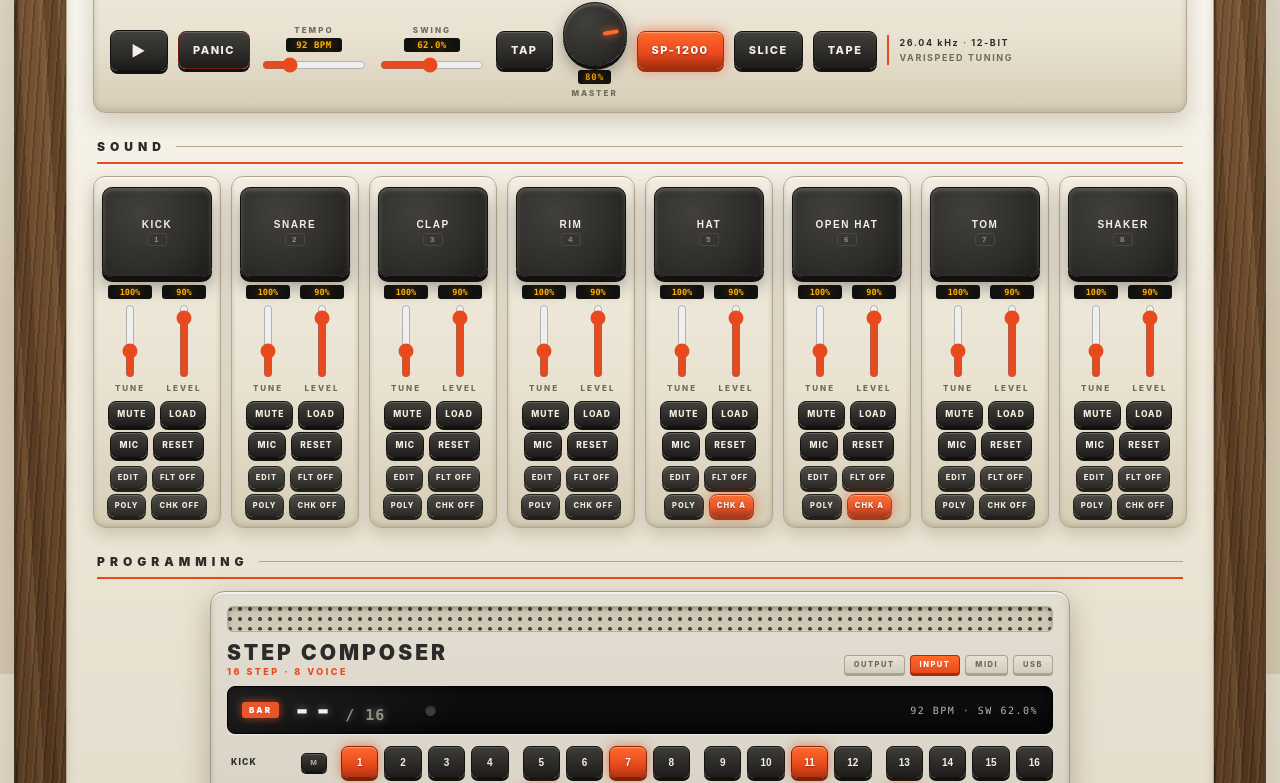
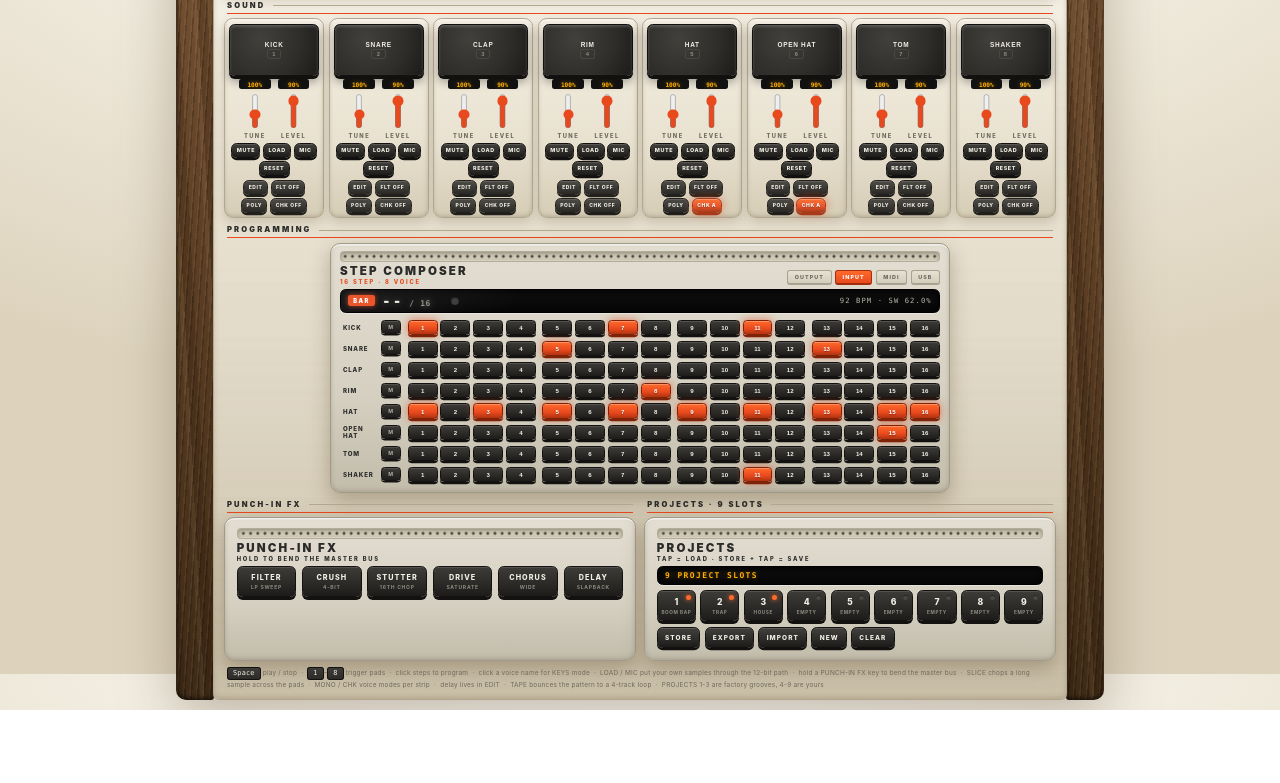
Before and after one commit to sefuwunder/sp1200, a website: page public/index.html in a window 1280 px wide. Shown: the part 126-909 px from the top of the page. After the commit the page ends 836 px from the top, so only its background shows below. Drawn offline with Linux system fonts and the light colour scheme.

Commit message:
Add 10 file(s)

```diff
--- a/public/app.js
+++ b/public/app.js
@@ -2238,9 +2238,14 @@
     });
     paintKoMeta();
 
+    // ---- punch-in FX + projects side-by-side (fits 1080p) ----
+    var duo = el("div", "duo", app);
+    var duoA = el("div", "duo-col", duo);
+    var duoB = el("div", "duo-col", duo);
+    ui.duo = duo; ui.duoA = duoA; ui.duoB = duoB;
     // ---- punch-in FX: hold a key, bend the master bus, let go ----
-    var fxt = el("div", "section-title", app); fxt.textContent = "PUNCH-IN FX";
-    var fxm = el("div", "fx-mod", app);
+    var fxt = el("div", "section-title", duoA); fxt.textContent = "PUNCH-IN FX";
+    var fxm = el("div", "fx-mod", duoA);
     el("div", "ko-grille", fxm);
     var fxHead = el("div", "ko-head", fxm);
     var fxTitle = el("div", "ko-title", fxHead); fxTitle.textContent = "PUNCH-IN FX";
@@ -2283,8 +2288,8 @@
     });
 
     // ---- projects: 9 K.O. slots (1-3 factory grooves, 4-9 yours) ----
-    var prt = el("div", "section-title", app); prt.textContent = "PROJECTS \u00B7 9 SLOTS";
-    var pm = el("div", "proj-mod", app);
+    var prt = el("div", "section-title", duoB); prt.textContent = "PROJECTS \u00B7 9 SLOTS";
+    var pm = el("div", "proj-mod", duoB);
     el("div", "ko-grille", pm);
     var pHead = el("div", "ko-head", pm);
     var pTitle = el("div", "ko-title", pHead); pTitle.textContent = "PROJECTS";
@@ -2438,10 +2443,30 @@
     buildUI();
     if (!any) applyPreset("Boom Bap");
     else syncUIFromState(); // reflect loaded state in the freshly built UI
+    fitViewport();
+    if (typeof window !== "undefined" && window.addEventListener) {
+      window.addEventListener("resize", fitViewport);
+    }
+  }
+
+  // Scale the machine down just enough to fit short viewports (e.g. 1080p
+  // with browser chrome): never scales up, never below 0.72.
+  function fitViewport() {
+    if (typeof document === "undefined" || !document.querySelector) return;
+    var m = document.querySelector(".machine");
+    if (!m) return;
+    m.style.zoom = "";
+    var h = m.getBoundingClientRect().height + 20;
+    var vh = (typeof window !== "undefined" && window.innerHeight) || 900;
+    var z = vh / h;
+    if (z > 1) z = 1;
+    if (z < 0.72) z = 0.72;
+    if (z < 1) m.style.zoom = z;
   }
 
   // expose for tests
   var api = { init: init, state: state, ui: ui, applyPreset: applyPreset, PAD_DEFS: PAD_DEFS, PRESETS: PRESETS,
+    _fitViewport: fitViewport,
     _playPad: function (i, w) { return playPad(i, w); },
     _scheduleStep: function (s, t) { return scheduleStep(s, t); },
     _start: startTransport, _stop: stopTransport,
--- a/public/style.css
+++ b/public/style.css
@@ -29,7 +29,7 @@
   color: var(--ink);
   font-family: -apple-system, BlinkMacSystemFont, "SF Pro Text", Inter, "Segoe UI", sans-serif;
   min-height: 100vh;
-  padding: 22px 14px 54px;
+  padding: 8px 10px 10px;
   -webkit-tap-highlight-color: transparent;
 }
 
@@ -55,7 +55,7 @@
 .chassis {
   position: relative; flex: 1; min-width: 0;
   border-radius: 8px;
-  padding: 26px 26px 26px;
+  padding: 12px 14px;
   background:
     linear-gradient(180deg, rgba(255,255,255,.7), rgba(255,255,255,0) 22%, rgba(120,100,70,.14)),
     repeating-linear-gradient(180deg, rgba(255,255,255,.05) 0 1px, transparent 1px 3px),
@@ -68,7 +68,7 @@
 
 /* dotted speaker grille strip (reused on modules) */
 .ko-grille {
-  height: 26px; border-radius: 6px; margin-bottom: 10px;
+  height: 15px; border-radius: 5px; margin-bottom: 6px;
   background-color: #cfc8b4;
   background-image: radial-gradient(circle, #4a4843 1.7px, transparent 2.3px);
   background-size: 10px 10px; background-position: center;
@@ -78,8 +78,8 @@
 
 /* ---------- transport: K.O. top panel ---------- */
 .top {
-  display: flex; align-items: stretch; gap: 18px; flex-wrap: wrap;
-  padding: 14px 16px; margin-bottom: 6px;
+  display: flex; align-items: stretch; gap: 12px; flex-wrap: wrap;
+  padding: 8px 12px; margin-bottom: 2px;
   background: linear-gradient(180deg, var(--cream-hi), var(--cream) 60%, var(--cream-lo));
   border: 1px solid var(--cream-line); border-radius: var(--radius);
   box-shadow: inset 0 2px 0 rgba(255,255,255,.65), inset 0 -2px 6px rgba(120,110,90,.3),
@@ -87,20 +87,20 @@
 }
 .brand { min-width: 170px; }
 .brand h1 {
-  margin: 0; font-size: 30px; font-weight: 900; letter-spacing: 4px; color: var(--ink); line-height: 1;
+  margin: 0; font-size: 22px; font-weight: 900; letter-spacing: 3px; color: var(--ink); line-height: 1;
 }
 .brand h1 .ko-badge {
   display: inline-block; vertical-align: 6px; margin-left: 8px;
   font-size: 10px; letter-spacing: 2px; color: #fff; background: var(--orange);
   border-radius: 4px; padding: 3px 7px; box-shadow: 0 0 10px rgba(232,73,29,.6);
 }
-.brand p { margin: 5px 0 0; font-size: 9px; letter-spacing: 2.6px; color: var(--ink-soft); font-weight: 700; }
+.brand p { margin: 3px 0 0; font-size: 8px; letter-spacing: 2.4px; color: var(--ink-soft); font-weight: 700; }
 
 /* message LCD: terse K.O.-style feedback for every action */
 .msg-lcd {
   flex: 1; min-width: 200px; display: flex; align-items: center; gap: 12px;
   background: linear-gradient(180deg, #101012, #060607);
-  border: 1px solid #000; border-radius: 8px; padding: 8px 14px;
+  border: 1px solid #000; border-radius: 8px; padding: 6px 10px;
   box-shadow: inset 0 3px 12px rgba(0,0,0,.9), 0 1px 0 rgba(255,255,255,.5);
   position: relative; overflow: hidden;
 }
@@ -110,7 +110,7 @@
 }
 .msg-lcd .msg {
   font-family: "SF Mono", ui-monospace, Menlo, Consolas, monospace;
-  font-size: 17px; font-weight: 700; letter-spacing: 2px; color: var(--amber);
+  font-size: 13px; font-weight: 700; letter-spacing: 2px; color: var(--amber);
   text-shadow: 0 0 10px rgba(255,176,0,.5); white-space: nowrap;
   overflow: hidden; text-overflow: ellipsis;
 }
@@ -123,7 +123,7 @@
 /* master rotary knob, K.O.-style */
 .knob-wrap { display: flex; flex-direction: column; align-items: center; gap: 4px; }
 .knob {
-  width: 64px; height: 64px; border-radius: 50%; cursor: ns-resize; position: relative; flex: none;
+  width: 48px; height: 48px; border-radius: 50%; cursor: ns-resize; position: relative; flex: none;
   background: radial-gradient(circle at 35% 30%, var(--key-hi), var(--key) 60%, var(--key-lo));
   border: 1px solid var(--key-edge);
   box-shadow: 0 4px 0 var(--key-edge), 0 8px 16px rgba(0,0,0,.35), inset 0 2px 3px rgba(255,255,255,.25);
@@ -131,18 +131,18 @@
 .knob:active { transform: translateY(2px); box-shadow: 0 2px 0 var(--key-edge), 0 4px 10px rgba(0,0,0,.35), inset 0 2px 3px rgba(255,255,255,.25); }
 .knob-dial { position: absolute; inset: 6px; border-radius: 50%; }
 .knob-ind {
-  position: absolute; left: 50%; top: 2px; width: 4px; height: 16px; margin-left: -2px;
+  position: absolute; left: 50%; top: 2px; width: 4px; height: 12px; margin-left: -2px;
   background: var(--orange-hot); border-radius: 2px;
   box-shadow: 0 0 8px rgba(255,106,43,.9);
-  transform-origin: 2px 24px;
+  transform-origin: 2px 16px;
 }
 .knob-val {
   font-family: "SF Mono", ui-monospace, Menlo, Consolas, monospace;
-  font-size: 9px; font-weight: 700; letter-spacing: 1px; color: var(--ink);
-  background: #111; color: var(--amber); border-radius: 3px; padding: 2px 7px;
+  font-size: 8px; font-weight: 700; letter-spacing: 1px; color: var(--ink);
+  background: #111; color: var(--amber); border-radius: 3px; padding: 2px 6px;
   text-shadow: 0 0 8px rgba(255,176,0,.5);
 }
-.knob-lab { font-size: 8px; font-weight: 800; letter-spacing: 2px; color: var(--ink-soft); }
+.knob-lab { font-size: 7px; font-weight: 800; letter-spacing: 2px; color: var(--ink-soft); }
 
 .transport { display: flex; align-items: center; gap: 10px; flex-wrap: wrap; }
 
@@ -151,8 +151,8 @@
   font-family: inherit; cursor: pointer; user-select: none;
   border: 1px solid var(--key-edge); border-radius: 8px;
   background: linear-gradient(180deg, var(--key-hi), var(--key) 55%, var(--key-lo));
-  color: #f2efe6; font-size: 11px; font-weight: 800; letter-spacing: 1.5px;
-  padding: 11px 14px;
+  color: #f2efe6; font-size: 10px; font-weight: 800; letter-spacing: 1.5px;
+  padding: 8px 10px;
   box-shadow: 0 3px 0 var(--key-edge), inset 0 1px 0 rgba(255,255,255,.18);
   transition: transform .05s ease, box-shadow .05s ease;
 }
@@ -162,7 +162,7 @@
   border-color: var(--orange-deep); color: #fff; text-shadow: 0 1px 2px rgba(0,0,0,.4);
   box-shadow: 0 3px 0 var(--orange-deep), 0 0 14px rgba(232,73,29,.65), inset 0 1px 0 rgba(255,255,255,.35);
 }
-.play-btn { font-size: 15px; padding: 10px 20px; }
+.play-btn { font-size: 13px; padding: 8px 14px; }
 .btn.panic { border-color: #6e1a13; }
 .btn.warn.on { background: linear-gradient(180deg, #ff7a5c, #d63c2f 60%, #96271e); border-color: #6e1a13; box-shadow: 0 3px 0 #6e1a13, 0 0 14px rgba(214,60,47,.6), inset 0 1px 0 rgba(255,255,255,.35); }
 
@@ -176,19 +176,19 @@
   background: #111; color: var(--amber); border-radius: 3px; padding: 2px 7px; min-width: 56px; text-align: center;
   text-shadow: 0 0 8px rgba(255,176,0,.5);
 }
-.ctl input[type="range"] { width: 104px; accent-color: var(--orange); cursor: pointer; }
+.ctl input[type="range"] { width: 84px; accent-color: var(--orange); cursor: pointer; }
 .ctl .flab, .fader .flab { font-size: 8px; font-weight: 800; letter-spacing: 2px; color: var(--ink-soft); }
 
 .spec {
-  font-size: 9px; letter-spacing: 1.6px; color: var(--ink-soft); font-weight: 700; line-height: 1.7;
+  font-size: 8px; letter-spacing: 1.4px; color: var(--ink-soft); font-weight: 700; line-height: 1.5;
   border-left: 2px solid var(--orange); padding-left: 10px;
 }
 .spec b { color: var(--ink); }
 
 /* ---------- section titles: silkscreen on cream ---------- */
 .section-title {
-  margin: 26px 4px 12px; padding-bottom: 8px;
-  font-size: 12px; font-weight: 900; letter-spacing: 5px; color: var(--ink);
+  margin: 10px 4px 6px; padding-bottom: 4px;
+  font-size: 10.5px; font-weight: 900; letter-spacing: 3px; color: var(--ink);
   border-bottom: 2px solid var(--orange);
   display: flex; align-items: center; gap: 10px;
 }
@@ -197,24 +197,24 @@
 }
 
 /* ---------- SOUND: pad strips ---------- */
-.pads { display: grid; grid-template-columns: repeat(8, 1fr); gap: 10px; }
+.pads { display: grid; grid-template-columns: repeat(8, 1fr); gap: 6px; }
 @media (max-width: 1100px) { .pads { grid-template-columns: repeat(4, 1fr); } }
 @media (max-width: 560px) { .pads { grid-template-columns: repeat(2, 1fr); } }
 .pad-card {
   background: linear-gradient(180deg, var(--cream-hi), var(--cream) 60%, var(--cream-lo));
   border: 1px solid var(--cream-line); border-radius: var(--radius);
-  padding: 10px 8px; display: flex; flex-direction: column; align-items: center; gap: 8px;
+  padding: 6px 6px; display: flex; flex-direction: column; align-items: center; gap: 5px;
   box-shadow: inset 0 2px 0 rgba(255,255,255,.6), inset 0 -2px 5px rgba(120,110,90,.3),
     0 6px 16px rgba(90,70,40,.22);
 }
 .pad-card.muted { opacity: .55; }
 .pad {
-  width: 100%; aspect-ratio: 1 / .82; border-radius: 10px; cursor: pointer; padding: 6px;
+  width: 100%; aspect-ratio: 1 / .58; border-radius: 8px; cursor: pointer; padding: 4px;
   background: radial-gradient(circle at 35% 28%, var(--key-hi), var(--key) 60%, var(--key-lo));
   border: 1px solid var(--key-edge); color: #f2efe6;
-  box-shadow: 0 5px 0 var(--key-edge), 0 10px 18px rgba(0,0,0,.35), inset 0 2px 4px rgba(255,255,255,.22);
-  display: flex; flex-direction: column; align-items: center; justify-content: center; gap: 3px;
-  font-size: 10px; font-weight: 800; letter-spacing: 1.5px;
+  box-shadow: 0 4px 0 var(--key-edge), 0 8px 14px rgba(0,0,0,.35), inset 0 2px 4px rgba(255,255,255,.22);
+  display: flex; flex-direction: column; align-items: center; justify-content: center; gap: 2px;
+  font-size: 9px; font-weight: 800; letter-spacing: 1px;
   transition: transform .04s ease, box-shadow .04s ease;
 }
 .pad:active, .pad.hit { transform: translateY(3px); box-shadow: 0 2px 0 var(--key-edge), 0 4px 10px rgba(0,0,0,.35), inset 0 2px 4px rgba(255,255,255,.22); }
@@ -231,12 +231,12 @@
   text-shadow: 0 0 8px rgba(255,176,0,.5);
 }
 .fader input.vf {
-  writing-mode: vertical-lr; direction: rtl; width: 22px; height: 74px;
+  writing-mode: vertical-lr; direction: rtl; width: 20px; height: 50px;
   accent-color: var(--orange); cursor: pointer;
 }
-.pbtns { display: flex; gap: 5px; flex-wrap: wrap; justify-content: center; }
-.pbtns .btn { font-size: 8.5px; padding: 7px 8px; letter-spacing: 1px; }
-.pbtns.sub .btn { font-size: 7.5px; padding: 6px 7px; opacity: .92; }
+.pbtns { display: flex; gap: 4px; flex-wrap: wrap; justify-content: center; }
+.pbtns .btn { font-size: 7.5px; padding: 5px 6px; letter-spacing: .8px; }
+.pbtns.sub .btn { font-size: 7px; padding: 5px 6px; opacity: .92; }
 .btn.mic-live {
   background: linear-gradient(180deg, #ff7a5c, #d63c2f 60%, #96271e); border-color: #6e1a13; color: #fff;
   box-shadow: 0 3px 0 #6e1a13, 0 0 14px rgba(214,60,47,.8), inset 0 1px 0 rgba(255,255,255,.35);
@@ -259,14 +259,14 @@
   --ko-lcd: #0a0a0b;
   max-width: 860px; margin: 0 auto;
   background: linear-gradient(180deg, var(--ko-cream-hi), var(--ko-cream) 60%, var(--ko-cream-lo));
-  border: 1px solid #a09a88; border-radius: 14px; padding: 14px 16px 16px;
+  border: 1px solid #a09a88; border-radius: 14px; padding: 10px 12px 12px;
   box-shadow: inset 0 2px 0 rgba(255,255,255,.65), inset 0 -2px 6px rgba(120,110,90,.35),
     0 10px 28px rgba(90,70,40,.35);
   color: var(--ko-ink);
 }
-.ko-head { display: flex; align-items: flex-end; justify-content: space-between; gap: 12px; margin-bottom: 10px; flex-wrap: wrap; }
-.ko-title { font-weight: 900; font-size: 21px; letter-spacing: 3px; color: var(--ko-ink); line-height: 1; }
-.ko-title small { display: block; font-size: 9px; letter-spacing: 2.5px; color: var(--ko-orange); margin-top: 4px; font-weight: 800; }
+.ko-head { display: flex; align-items: flex-end; justify-content: space-between; gap: 12px; margin-bottom: 6px; flex-wrap: wrap; }
+.ko-title { font-weight: 900; font-size: 16px; letter-spacing: 3px; color: var(--ko-ink); line-height: 1; }
+.ko-title small { display: block; font-size: 8px; letter-spacing: 2.5px; color: var(--ko-orange); margin-top: 2px; font-weight: 800; }
 .ko-tabs { display: flex; gap: 5px; }
 .ko-tabs span {
   font-size: 7.5px; font-weight: 800; letter-spacing: 1.5px; color: var(--ko-ink-soft);
@@ -275,9 +275,9 @@
 }
 .ko-tabs span.hot { background: linear-gradient(180deg, var(--ko-orange-hot), var(--ko-orange)); color: #fff; border-color: #a32e0e; }
 .ko-lcd {
-  display: flex; align-items: center; gap: 14px;
+  display: flex; align-items: center; gap: 10px;
   background: linear-gradient(180deg, #101012, #060607);
-  border: 1px solid #000; border-radius: 8px; padding: 8px 14px; margin-bottom: 12px;
+  border: 1px solid #000; border-radius: 8px; padding: 5px 10px; margin-bottom: 8px;
   box-shadow: inset 0 3px 12px rgba(0,0,0,.9), 0 1px 0 rgba(255,255,255,.5);
   position: relative; overflow: hidden;
 }
@@ -292,10 +292,10 @@
 }
 .ko-lcd .digits {
   font-family: "SF Mono", ui-monospace, Menlo, Consolas, monospace;
-  font-size: 30px; font-weight: 700; letter-spacing: 3px; color: #f4f1e8;
-  text-shadow: 0 0 10px rgba(244,241,232,.45); line-height: 1; min-width: 118px;
+  font-size: 20px; font-weight: 700; letter-spacing: 3px; color: #f4f1e8;
+  text-shadow: 0 0 10px rgba(244,241,232,.45); line-height: 1; min-width: 86px;
 }
-.ko-lcd .digits small { font-size: 15px; color: #8f8c82; letter-spacing: 1px; }
+.ko-lcd .digits small { font-size: 11px; color: #8f8c82; letter-spacing: 1px; }
 .ko-lcd .play-dot {
   width: 11px; height: 11px; border-radius: 50%; background: #3a3a3c;
   box-shadow: inset 0 1px 2px rgba(0,0,0,.8); flex: none;
@@ -306,10 +306,10 @@
   font-family: "SF Mono", ui-monospace, Menlo, Consolas, monospace;
   font-size: 10px; letter-spacing: 1.5px; color: #b9b5a8;
 }
-.seq-row { display: flex; align-items: center; gap: 10px; margin-bottom: 8px; }
+.seq-row { display: flex; align-items: center; gap: 6px; margin-bottom: 4px; }
 .seq-row:last-child { margin-bottom: 0; }
 .seq-label {
-  width: 104px; flex: none; cursor: pointer;
+  width: 88px; flex: none; cursor: pointer;
   display: flex; align-items: center; justify-content: space-between; gap: 6px;
   font-size: 8.5px; letter-spacing: 1.2px; font-weight: 800; color: var(--ko-ink);
   border-radius: 5px; padding: 3px 4px;
@@ -332,15 +332,15 @@
   color: #fff; border-color: #7e2208;
   box-shadow: 0 0 10px rgba(232,73,29,.75), inset 0 1px 0 rgba(255,255,255,.35);
 }
-.seq-steps { display: flex; gap: 6px; flex: 1; }
+.seq-steps { display: flex; gap: 4px; flex: 1; }
 .step {
-  flex: 1; height: 32px; border-radius: 7px; border: 1px solid #131210; cursor: pointer; padding: 0;
+  flex: 1; height: 21px; border-radius: 5px; border: 1px solid #131210; cursor: pointer; padding: 0;
   background: linear-gradient(180deg, var(--ko-key-hi), var(--ko-key) 55%, var(--ko-key-lo));
-  color: #f2efe6; font-size: 10px; font-weight: 700;
+  color: #f2efe6; font-size: 8.5px; font-weight: 700;
   box-shadow: 0 3px 0 #131210, inset 0 1px 0 rgba(255,255,255,.16);
   transition: transform .05s ease, box-shadow .05s ease, background .08s ease;
 }
-.step.beat { margin-left: 8px; }
+.step.beat { margin-left: 5px; }
 .step.beat:first-child { margin-left: 0; }
 .step:active { transform: translateY(2px); box-shadow: 0 1px 0 #131210, inset 0 1px 0 rgba(255,255,255,.16); }
 .step.on {
@@ -379,7 +379,7 @@
 @media (max-width: 640px) { .fx-keys { grid-template-columns: repeat(3, 1fr); } }
 .fx-key {
   font-family: inherit; cursor: pointer; user-select: none; -webkit-user-select: none;
-  border: 1px solid #131210; border-radius: 9px; padding: 13px 4px;
+  border: 1px solid #131210; border-radius: 8px; padding: 8px 4px;
   background: linear-gradient(180deg, #3d3c38, #2c2b28 55%, #1d1c1a);
   color: #f2efe6; font-size: 10px; font-weight: 800; letter-spacing: 1.5px;
   box-shadow: 0 4px 0 #131210, inset 0 1px 0 rgba(255,255,255,.16);
@@ -396,13 +396,13 @@
 .fx-key.live small { color: #ffd9c4; }
 
 /* ---------- PROJECTS module: 9 K.O. slots ---------- */
-.proj-keys { display: grid; grid-template-columns: repeat(9, 1fr); gap: 8px; margin-bottom: 10px; }
+.proj-keys { display: grid; grid-template-columns: repeat(9, 1fr); gap: 6px; margin-bottom: 8px; }
 @media (max-width: 640px) { .proj-keys { grid-template-columns: repeat(5, 1fr); } }
 .proj-key {
   position: relative; font-family: inherit; cursor: pointer;
-  border: 1px solid #131210; border-radius: 9px; padding: 12px 4px 10px;
+  border: 1px solid #131210; border-radius: 8px; padding: 8px 4px 7px;
   background: linear-gradient(180deg, #3d3c38, #2c2b28 55%, #1d1c1a);
-  color: #f2efe6; font-size: 14px; font-weight: 800;
+  color: #f2efe6; font-size: 12px; font-weight: 800;
   box-shadow: 0 4px 0 #131210, inset 0 1px 0 rgba(255,255,255,.16);
   transition: transform .05s ease, box-shadow .05s ease;
 }
@@ -417,24 +417,31 @@
   outline: 2px solid var(--orange-hot); outline-offset: 1px;
   box-shadow: 0 4px 0 #131210, 0 0 14px rgba(255,106,43,.7), inset 0 1px 0 rgba(255,255,255,.16);
 }
-.proj-ops { display: flex; gap: 8px; flex-wrap: wrap; }
-.proj-ops .btn { font-size: 10px; padding: 10px 14px; }
+.proj-ops { display: flex; gap: 6px; flex-wrap: wrap; }
+.proj-ops .btn { font-size: 9px; padding: 8px 10px; }
 .btn.armed {
   background: linear-gradient(180deg, var(--orange-hot), var(--orange) 60%, var(--orange-deep));
   border-color: var(--orange-deep); color: #fff;
   box-shadow: 0 3px 0 var(--orange-deep), 0 0 14px rgba(232,73,29,.65), inset 0 1px 0 rgba(255,255,255,.35);
 }
 .proj-lcd {
-  display: flex; align-items: center; gap: 10px; margin-bottom: 12px;
+  display: flex; align-items: center; gap: 10px; margin-bottom: 8px;
   background: linear-gradient(180deg, #101012, #060607);
-  border: 1px solid #000; border-radius: 8px; padding: 7px 12px;
+  border: 1px solid #000; border-radius: 8px; padding: 5px 10px;
   box-shadow: inset 0 3px 12px rgba(0,0,0,.9), 0 1px 0 rgba(255,255,255,.5);
 }
 .proj-lcd .msg {
   font-family: "SF Mono", ui-monospace, Menlo, Consolas, monospace;
-  font-size: 13px; font-weight: 700; letter-spacing: 2px; color: var(--amber);
+  font-size: 11px; font-weight: 700; letter-spacing: 2px; color: var(--amber);
   text-shadow: 0 0 10px rgba(255,176,0,.5); white-space: nowrap; overflow: hidden; text-overflow: ellipsis;
 }
+
+/* FX + PROJECTS sit side-by-side on wide screens so the whole machine fits 1080p */
+.duo { display: flex; gap: 12px; align-items: stretch; }
+.duo-col { flex: 1; min-width: 0; display: flex; flex-direction: column; }
+.duo-col .section-title { margin-top: 10px; }
+.duo-col .fx-mod, .duo-col .proj-mod { max-width: none; margin: 0; flex: 1; }
+@media (max-width: 1100px) { .duo { flex-direction: column; } }
 
 /* ---------- modals: editor / slicer / tape (cream K.O. panels) ---------- */
 .overlay {
@@ -510,7 +517,7 @@
 
 /* ---------- footer ---------- */
 .foot {
-  margin: 26px 4px 0; font-size: 10.5px; line-height: 2; color: var(--ink-soft); letter-spacing: .3px;
+  margin: 10px 4px 0; font-size: 9px; line-height: 1.7; color: var(--ink-soft); letter-spacing: .3px;
 }
 .foot kbd {
   font-family: "SF Mono", ui-monospace, Menlo, Consolas, monospace; font-size: 9.5px;
@@ -520,13 +527,13 @@
 
 /* ---------- responsive ---------- */
 @media (max-width: 760px) {
-  .chassis { padding: 18px 12px; }
-  .top { gap: 12px; }
-  .brand h1 { font-size: 24px; }
+  .chassis { padding: 10px 8px; }
+  .top { gap: 8px; }
+  .brand h1 { font-size: 18px; }
   .msg-lcd { order: 5; flex-basis: 100%; }
-  .seq-label { width: 78px; font-size: 7.5px; }
-  .step { height: 30px; font-size: 9px; }
-  .ko-lcd .digits { font-size: 24px; min-width: 100px; }
+  .seq-label { width: 66px; font-size: 7px; }
+  .step { height: 20px; font-size: 8px; }
+  .ko-lcd .digits { font-size: 17px; min-width: 72px; }
 }
 
 /* ---------- reduced motion ---------- */
```
Also changed, not shown: tests/ui.test.js (+10 -0 lines), README.md.
